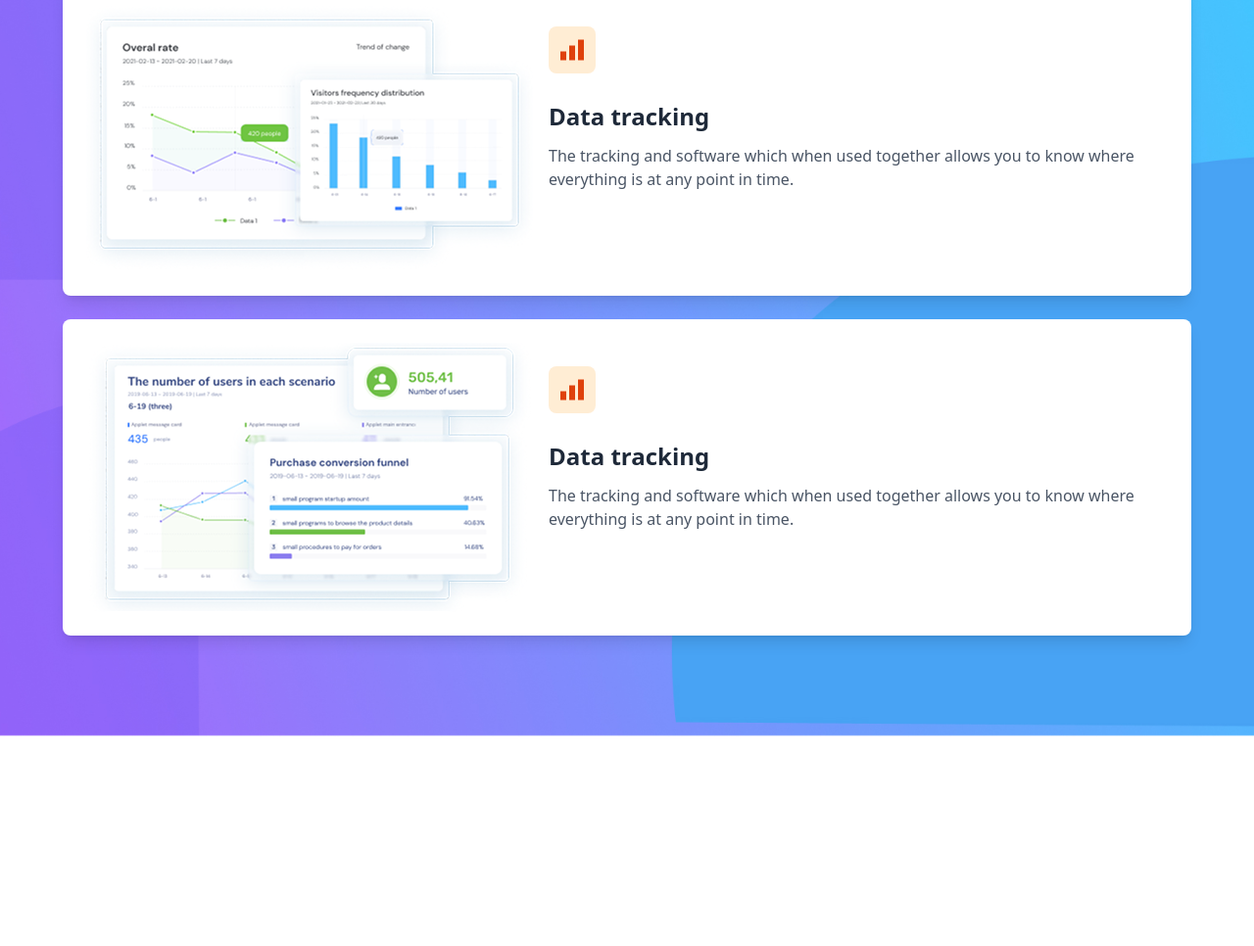
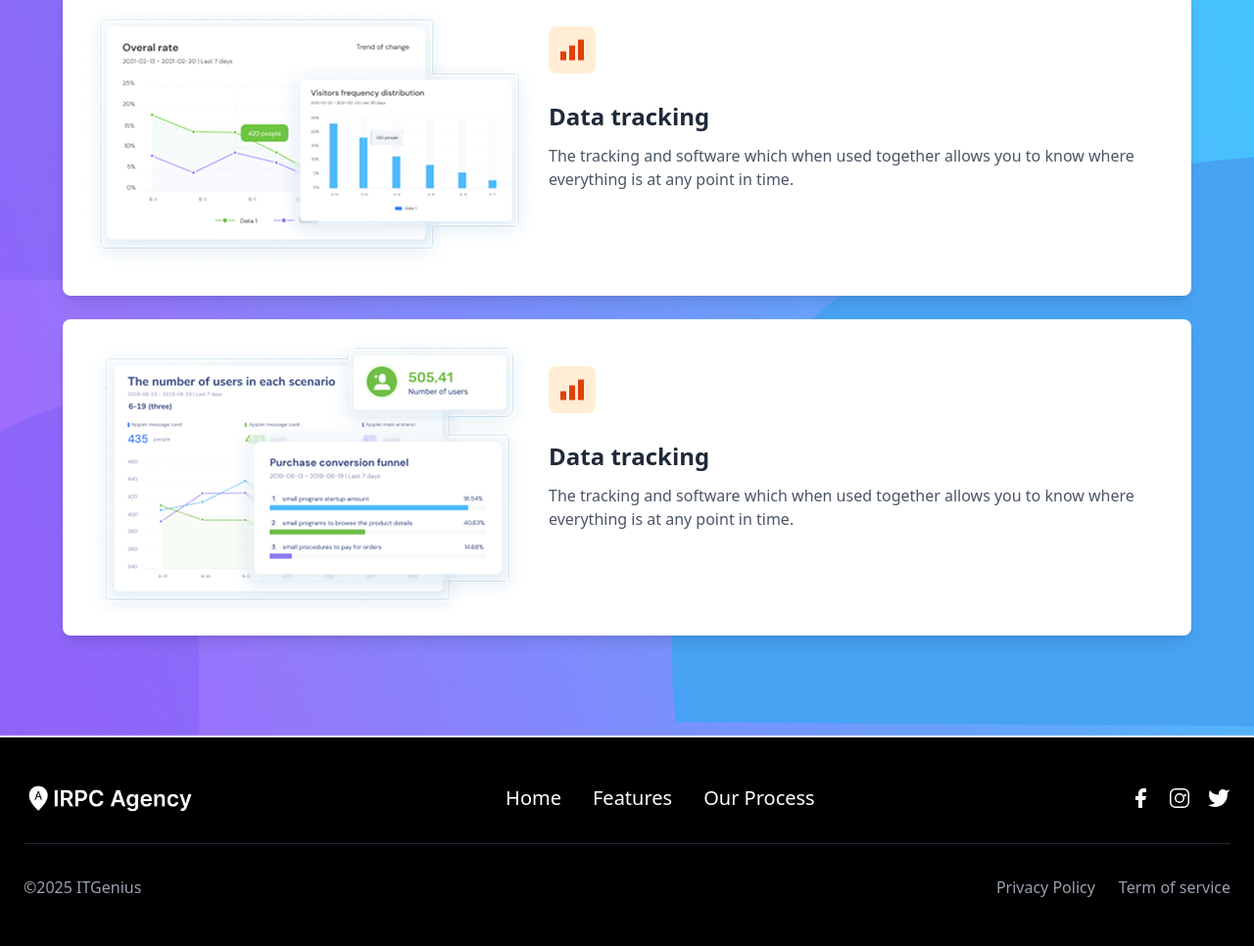
Before and after one commit to iamsamitdev/TailwindWorkshopIRPC, a website: page src/index.html in a window 1280 px wide. Shown: the part 2296-3262 px from the top of the page at 98% size. Before the commit the page ends 3049 px from the top, so only its background shows below. Drawn offline with Linux system fonts and the light colour scheme.

Commit message:
update footer1

```diff
--- a/src/index.html
+++ b/src/index.html
@@ -182,6 +182,47 @@
         </section>
 
         <!-- Footer Section -->
+        <footer class="bg-black text-white py-12">
+            <div class="container mx-auto px-6">
+                <div class="flex flex-col md:flex-row justify-between items-center">
+                    <div class="flex items-center mb-4 md:mb-0">
+                        <img src="images/logo.png" alt="Logo" class="h-7">
+                    </div>
+                    <div class="flex flex-col md:flex-row space-y-4 md:space-y-0 md:space-x-8 mb-4 md:mb-0 text-center">
+                        <a href="#home" class="hover:text-gray-300 text-xl">Home</a>
+                        <a href="#features" class="hover:text-gray-300 text-xl">Features</a>
+                        <a href="#process" class="hover:text-gray-300 text-xl">Our Process</a>
+                    </div>
+                    <div class="flex space-x-4">
+                        <a href="#" class="hover:text-gray-300">
+                            <span class="sr-only">Facebook</span>
+                            <svg class="w-6 h-6" fill="currentColor" viewBox="0 0 24 24">
+                                <path d="M18 2h-3a5 5 0 00-5 5v3H7v4h3v8h4v-8h3l1-4h-4V7a1 1 0 011-1h3z"/>
+                            </svg>
+                        </a>
+                        <a href="#" class="hover:text-gray-300">
+                            <span class="sr-only">Instagram</span>
+                            <svg class="w-6 h-6" fill="currentColor" viewBox="0 0 24 24" xmlns="http://www.w3.org/2000/svg">
+                                <path d="M7.75 2h8.5A5.75 5.75 0 0122 7.75v8.5A5.75 5.75 0 0116.25 22h-8.5A5.75 5.75 0 012 16.25v-8.5A5.75 5.75 0 017.75 2zm0 1.5A4.25 4.25 0 003.5 7.75v8.5A4.25 4.25 0 007.75 20.5h8.5a4.25 4.25 0 004.25-4.25v-8.5A4.25 4.25 0 0016.25 3.5h-8.5zM12 7a5 5 0 110 10 5 5 0 010-10zm0 1.5a3.5 3.5 0 100 7 3.5 3.5 0 000-7zm5.75-.75a1.25 1.25 0 110 2.5 1.25 1.25 0 010-2.5z"/>
+                            </svg>
+                        </a>
+                        <a href="#" class="hover:text-gray-300">
+                            <span class="sr-only">Twitter</span>
+                            <svg class="w-6 h-6" fill="currentColor" viewBox="0 0 24 24">
+                                <path d="M23 3a10.9 10.9 0 01-3.14 1.53 4.48 4.48 0 00-7.86 3v1A10.66 10.66 0 013 4s-4 9 5 13a11.64 11.64 0 01-7 2c9 5 20 0 20-11.5a4.5 4.5 0 00-.08-.83A7.72 7.72 0 0023 3z"/>
+                            </svg>
+                        </a>
+                    </div>
+                </div>
+                <div class="border-t border-gray-800 mt-8 pt-8 flex flex-col md:flex-row justify-between items-center">
+                    <p class="text-gray-400">©2025 ITGenius</p>
+                    <div class="flex space-x-6 mt-4 md:mt-0">
+                        <a href="#" class="text-gray-400 hover:text-gray-300">Privacy Policy</a>
+                        <a href="#" class="text-gray-400 hover:text-gray-300">Term of service</a>
+                    </div>
+                </div>
+            </div>
+        </footer>
     </div>
 </body>
 </html>
```
Also changed, not shown: src/style.css.
